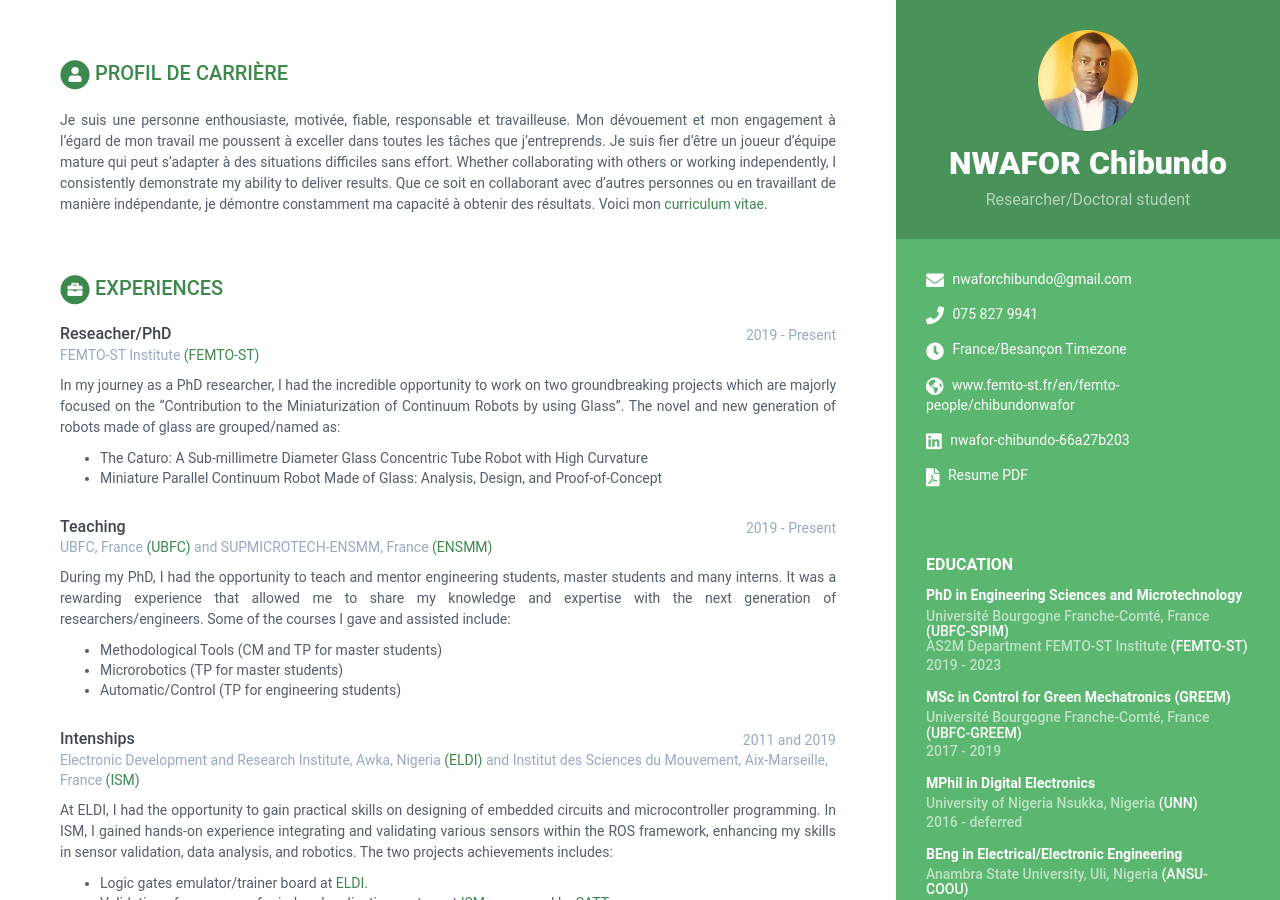
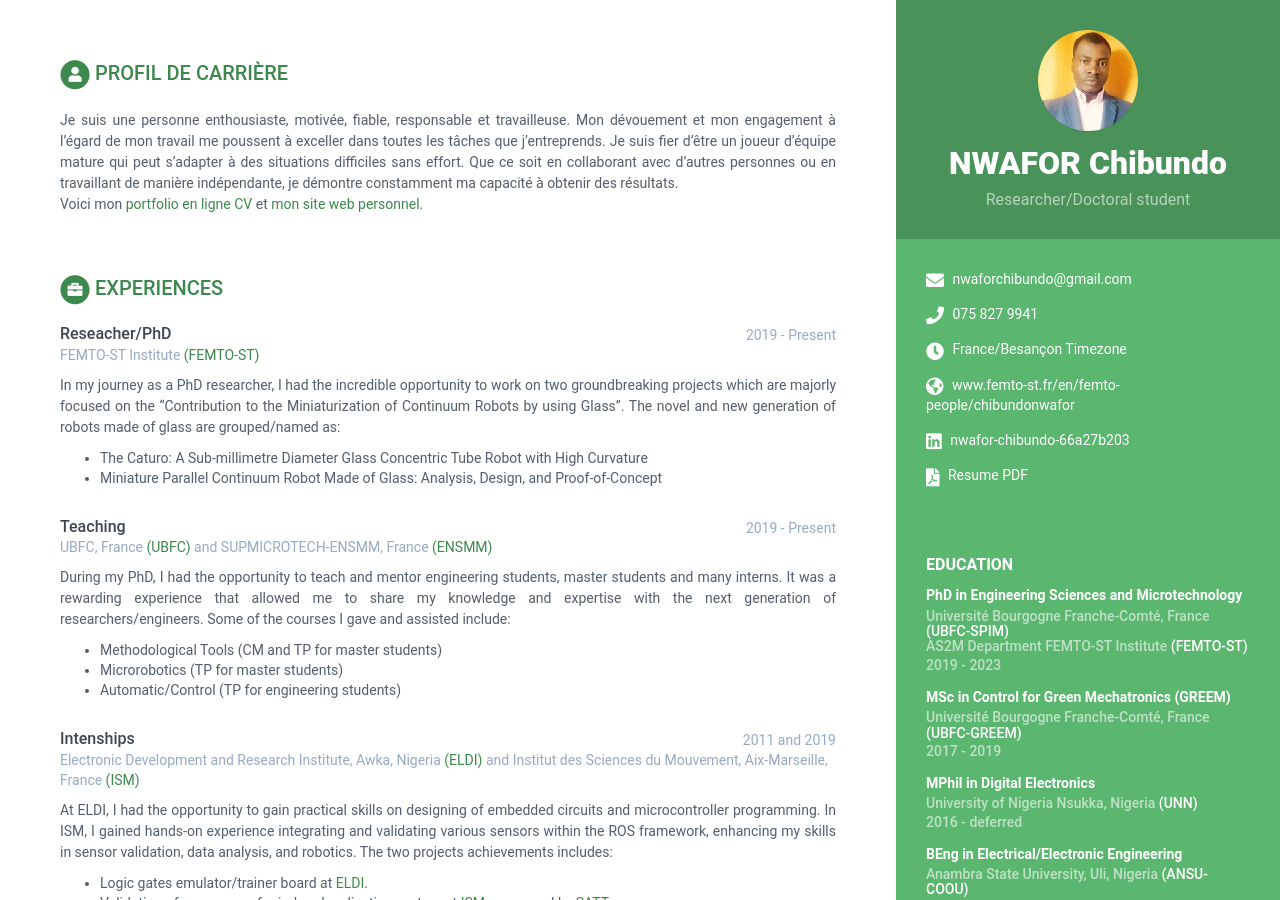
Before and after one commit to nwaforchibundo/nwaforchibundo.github.io, a Jekyll site: the page built from print.html, in a window 1280 px wide and 900 px high. Built offline with Jekyll 4.4.1, drawn with Linux system fonts in a browser that asks for light colours.

Commit message:
Update data.yml

```diff
--- a/_data/data.yml
+++ b/_data/data.yml
@@ -65,9 +65,8 @@ career-profile:
       Je suis une personne enthousiaste, motivée, fiable, responsable et travailleuse.
       Mon dévouement et mon engagement à l'égard de mon travail me poussent à exceller dans toutes les tâches que j'entreprends.
       Je suis fier d'être un joueur d'équipe mature qui peut s'adapter à des situations difficiles sans effort.
-      Whether collaborating with others or working independently, I consistently demonstrate my ability to deliver results.
       Que ce soit en collaborant avec d'autres personnes ou en travaillant de manière indépendante, je démontre constamment ma capacité à obtenir des résultats.
-      Voici mon [curriculum vitae](NWAFOR_Chibundo_Resume1.pdf){:target="_blank"}.
+      Voici mon <a href="https://nwaforchibundo.github.io/" target="_blank" rel="noopener noreferrer">portfolio en ligne CV</a> et <a href="https://nwaforchibundo.github.io/website/" target="_blank" rel="noopener noreferrer">mon site web personnel</a>.
 
 education:
     title: Education
```
